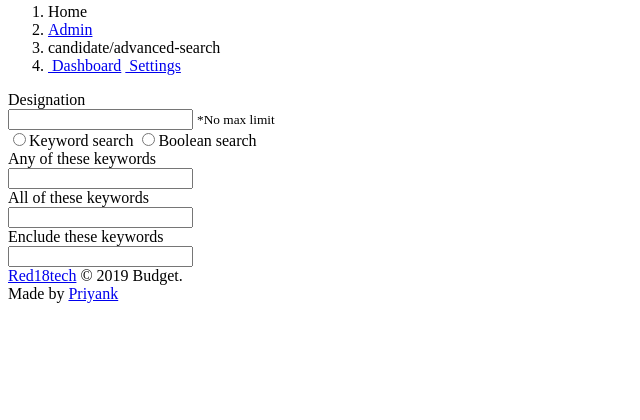
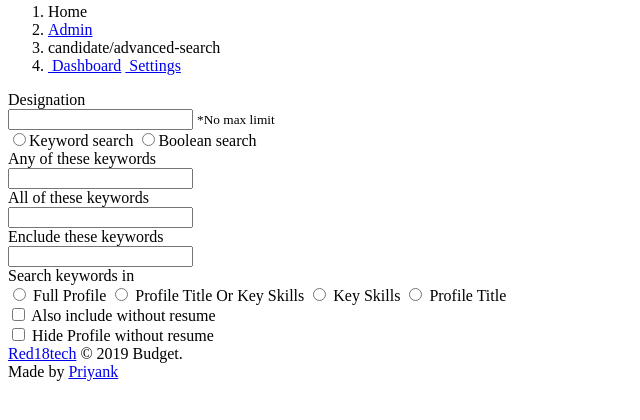
Before and after one commit to priyank-py/HRPannel, a Django app: page /candidate/advanced-search in a window 1280 px wide. Shown: the part 380-800 px from the top of the page, without its empty margins (0-640 px from the left). Run offline with Django 3.2, Linux system fonts and the light colour scheme; some libraries are stand-ins or nearby versions.

Commit message:
small change in advenced_search page

```diff
--- a/templates/candidates/advanced_search.html
+++ b/templates/candidates/advanced_search.html
@@ -36,6 +36,36 @@
                     <input type="text" class="form-control" name="encludekeywords">
                 </div>
             </div>
+            <div class="row my-3">
+                <label for="keysin" class="col-2 col-form-label">Search keywords in</label>
+                <div class="col-10">
+                    <span class="mr-4">
+                        <input type="radio" name="keysin" id="full_profile">
+                        <label for="full_profile">Full Profile</label>
+                    </span>
+                    <span class="mr-4">
+                        <input type="radio" name="keysin" id="full_profile">
+                        <label for="full_profile">Profile Title Or Key Skills</label>
+                    </span>
+                    <span class="mr-4">
+                        <input type="radio" name="keysin" id="full_profile">
+                        <label for="full_profile">Key Skills</label>
+                    </span>
+                    <span class="mr-4">
+                        <input type="radio" name="keysin" id="full_profile">
+                        <label for="full_profile">Profile Title</label>
+                    </span>
+                    <div>
+                        <input type="checkbox" name="keyinclude" id="keyinclude">
+                        <label for="">Also include without resume</label>
+                    </div>
+                    <div>
+                        <input type="checkbox" name="keyinclude" id="keyinclude">
+                        <label for="">Hide Profile without resume</label>
+                    </div>
+                </div>
+
+            </div>
         </form>
     </div>
 
```
Also changed, not shown: requirements.txt (+9 -1 lines).
